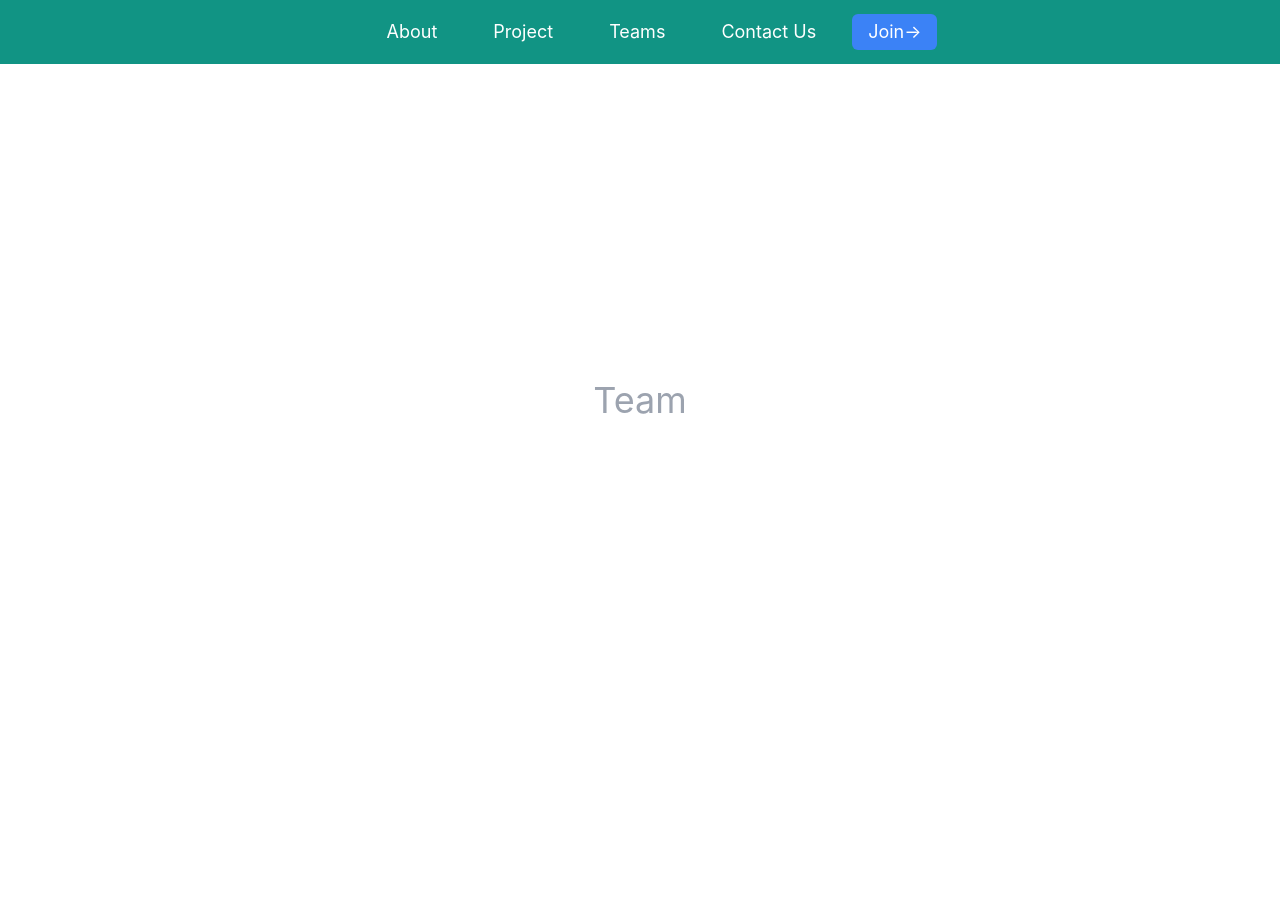
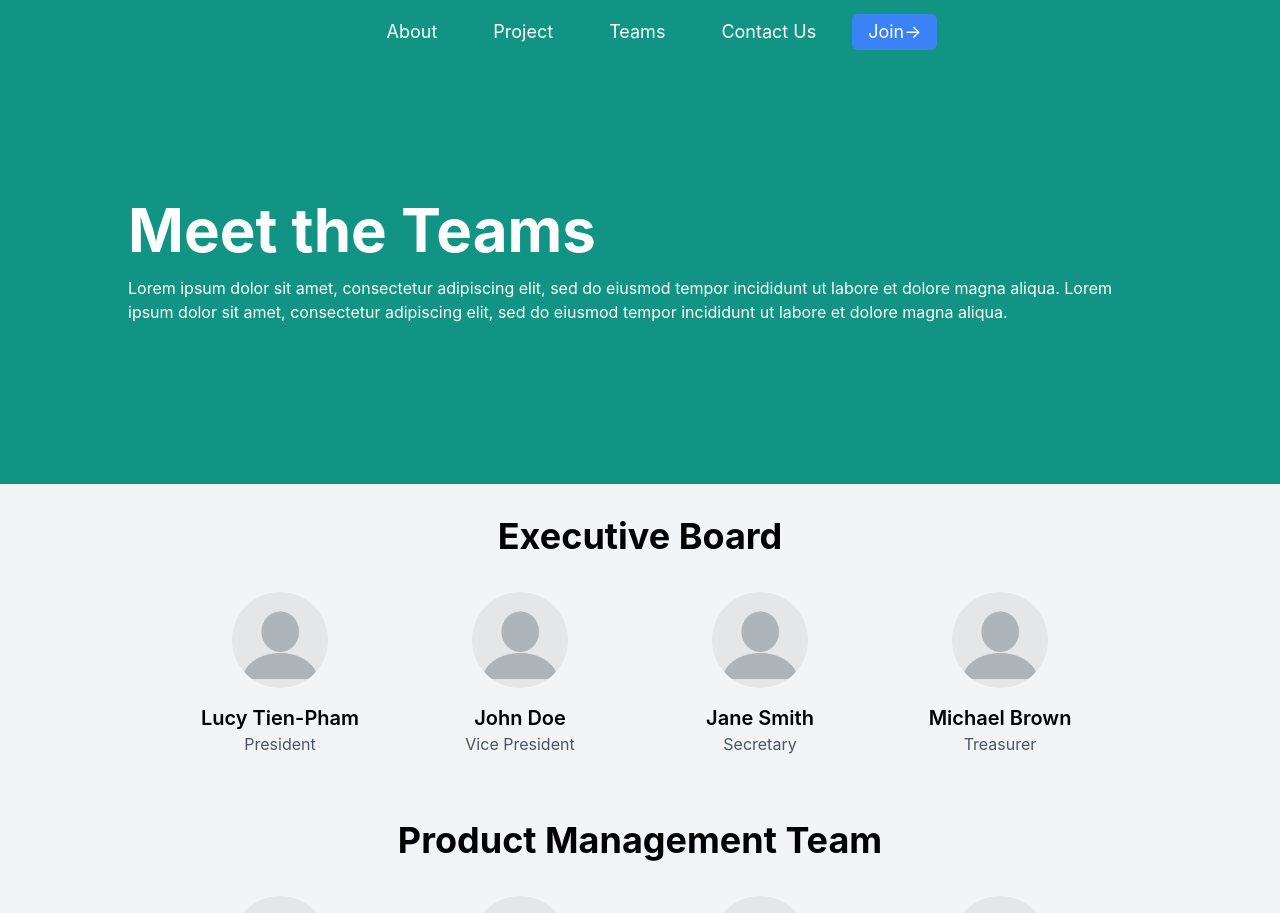
Before and after one commit to Binghamton-Tech-Collective/BTC-Website, a React (Create React App) app: page /teams in a window 1280 px wide. Shown: the top 913 px of the page. Before the commit the page ends 800 px from the top, so only its background shows below. Built offline with nearby package versions, Linux system fonts and the light colour scheme.

Commit message:
added code changes to display details of team members

```diff
--- a/src/Components/Team/Team.js
+++ b/src/Components/Team/Team.js
@@ -1,13 +1,48 @@
-import React from 'react'
+import React from 'react';
+import { teamMembers } from '../../data/team.js'; // Importing the team data
 
 const Team = () => {
+  // Define all unique teams and their headers
+  const teams = {
+    'Executive Board': 'Executive Board',
+    'Product Management Team': 'Product Management Team',
+    'Software Engineering Team': 'Software Engineering Team',
+    'UI/UX Team': 'UI/UX Team',
+  };
+
   return (
-    <>
-      <div className="h-screen items-center flex justify-center text-4xl text-gray-400">
-        <h1>Team</h1>
+    <div className="bg-custom-green mt-10">
+      {/* Header Section */}
+      <div className="text-white text-left py-40 max-w-5xl mx-auto">
+        <h1 className="text-6xl font-bold">Meet the Teams</h1>
+        <p className="mt-4 text-l text-left">
+          Lorem ipsum dolor sit amet, consectetur adipiscing elit, sed do eiusmod tempor incididunt ut labore et dolore magna aliqua. Lorem ipsum dolor sit amet, consectetur adipiscing elit, sed do eiusmod tempor incididunt ut labore et dolore magna aliqua.
+        </p>
       </div>
-    </>
-  )
-}
 
-export default Team
+      {/* Team Sections */}
+      {Object.keys(teams).map((teamKey, index) => (
+        <div className="bg-gray-100 py-8" key={index}>
+          <h2 className="text-4xl text-center font-bold mb-5">{teams[teamKey]}</h2>
+          <div className="grid grid-cols-1 sm:grid-cols-2 lg:grid-cols-4 px-40">
+            {teamMembers
+              .filter(member => member.team === teamKey)
+              .map((member, idx) => (
+                <div key={idx} className="text-center">
+                  <img
+                    src={member.image || 'https://via.placeholder.com/150'}
+                    alt={`${member.name}`}
+                    className="rounded-full mt-4 w-24 h-24 mx-auto mb-4 object-cover"
+                  />
+                  <h3 className="text-xl font-semibold">{member.name}</h3>
+                  <p className="text-gray-600">{member.position}</p>
+                </div>
+              ))}
+          </div>
+        </div>
+      ))}
+    </div>
+  );
+};
+
+export default Team;
--- /dev/null
+++ b/src/data/team.js
@@ -0,0 +1,21 @@
+// teamData.js
+import pfp from './blank.png';
+
+export const teamMembers = [
+  { name: 'Lucy Tien-Pham', position: 'President', team: 'Executive Board', image: pfp },
+  { name: 'John Doe', position: 'Vice President', team: 'Executive Board', image: pfp },
+  { name: 'Jane Smith', position: 'Secretary', team: 'Executive Board', image: pfp },
+  { name: 'Michael Brown', position: 'Treasurer', team: 'Executive Board', image: pfp },
+  { name: 'Emily White', position: 'Product Manager', team: 'Product Management Team', image: pfp },
+  { name: 'David Green', position: 'Lead Developer', team: 'Product Management Team', image: pfp },
+  { name: 'Sophia Blue', position: 'UX Designer', team: 'Product Management Team', image: pfp },
+  { name: 'Chris Red', position: 'QA Engineer', team: 'Product Management Team', image: pfp },
+  { name: 'Lucy Tien-Pham', position: 'President', team: 'Software Engineering Team', image: pfp },
+  { name: 'John Doe', position: 'Vice President', team: 'Software Engineering Team', image: pfp },
+  { name: 'Jane Smith', position: 'Secretary', team: 'Software Engineering Team', image: pfp },
+  { name: 'Michael Brown', position: 'Treasurer', team: 'Software Engineering Team', image: pfp },
+  { name: 'Emily White', position: 'Product Manager', team: 'Software Engineering Team', image: pfp },
+  { name: 'David Green', position: 'Lead Developer', team: 'UI/UX Team', image: pfp },
+  { name: 'Sophia Blue', position: 'UX Designer', team: 'UI/UX Team', image: pfp },
+  { name: 'Chris Red', position: 'QA Engineer', team: 'UI/UX Team', image: pfp },
+];
```
Also changed, not shown: src/data/blank.png (added).
